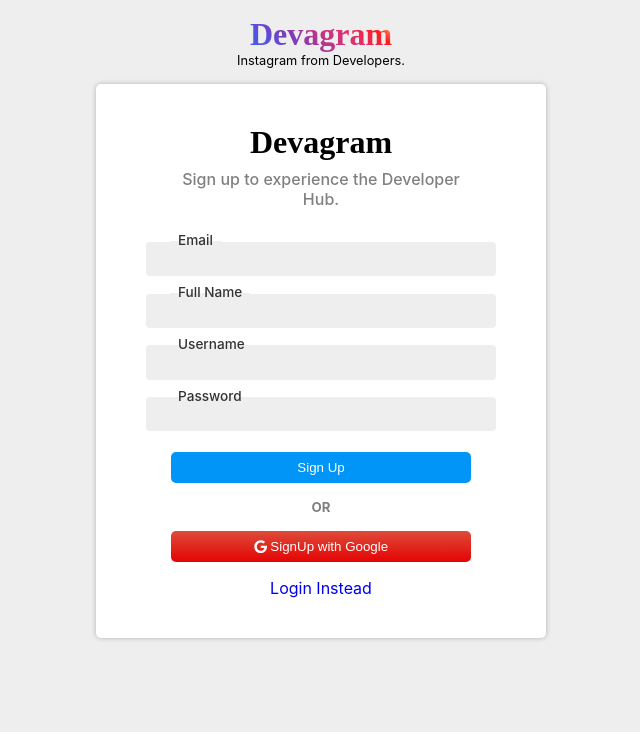
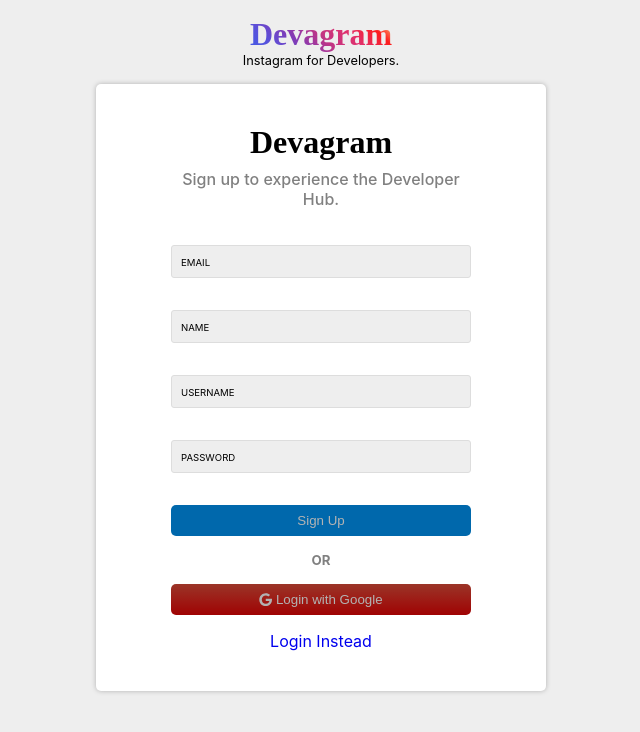
Before and after one commit to dkp1903/devagram, a React (Create React App) app in the folder devagram/: page /signup in a window 1280 px wide. Shown: the top 732 px of the page, without its empty margins (319-959 px from the left). Built offline with nearby package versions, Linux system fonts and the light colour scheme; no server answers; a web font is replaced by a local one.

Commit message:
adde google signIn and signUp

```diff
--- a/devagram/package.json
+++ b/devagram/package.json
@@ -6,8 +6,10 @@
     "@testing-library/jest-dom": "^4.2.4",
     "@testing-library/react": "^9.3.2",
     "@testing-library/user-event": "^7.1.2",
+    "dotenv": "^8.2.0",
     "react": "^16.14.0",
     "react-dom": "^16.14.0",
+    "react-google-login": "^5.1.22",
     "react-icons": "^3.11.0",
     "react-redux": "^7.2.1",
     "react-router-dom": "^5.2.0",
--- /dev/null
+++ b/devagram/src/Components/Auth/GoogleAuth/GoogleAuth.js
@@ -0,0 +1,49 @@
+import React from "react";
+import { GoogleLogin } from "react-google-login";
+
+import Button from "../../Button/Button";
+import { FaGoogle } from "react-icons/fa";
+
+const GoogleAuth = (props) => {
+  const successResponse = (response) => {
+    /**
+     * This will return google data of user like emailId, name, fullname, profileUrl, GoogleId idToken etc.
+     * Make backend api call according and add authType as google
+     */
+
+    console.log(response);
+  };
+
+  const failureResponse = (response) => {
+    /**
+     * Return error if something went wrong
+     * Handle error accordingly
+     */
+
+    console.log(response);
+  };
+
+  return (
+    <GoogleLogin
+      clientId={process.env.REACT_APP_GOOGLE_OAUTH_CLIENT_ID}
+      buttonText="SignIn wih google"
+      onSuccess={successResponse}
+      onFailure={failureResponse}
+      cookiePolicy={"single_host_origin"}
+      theme={"dark"}
+      render={(props) => (
+        <Button
+          type="button"
+          btnType="Google"
+          disabled={props.disabled}
+          onClick={props.onClick}
+        >
+          <FaGoogle style={{ marginRight: "0.2rem" }} />
+          Login with Google
+        </Button>
+      )}
+    />
+  );
+};
+
+export default GoogleAuth;
--- a/devagram/src/Components/Auth/Input/Input.js
+++ b/devagram/src/Components/Auth/Input/Input.js
@@ -1,29 +1,23 @@
 import React, { Fragment } from "react";
-import PropTypes from "prop-types";
 import classes from "./Input.module.css";
 
-const Input = ({ type, placeholder, value, change, name }) => {
+const Input = (props) => {
+  const { type, value, change, name } = props;
   return (
     <Fragment>
+      <label className={classes.label}>
         <input
           className={classes.Input}
           type={type}
           value={value}
           name={name}
           onChange={change}
-        placeholder={placeholder}
-        required
+          {...props}
         />
+        <small className={classes.Small}>{name.toUpperCase()}</small>
+      </label>
     </Fragment>
   );
 };
 
-Input.propTypes = {
-  type: PropTypes.string.isRequired,
-  placeholder: PropTypes.string.isRequired,
-  value: PropTypes.string.isRequired,
-  name: PropTypes.string.isRequired,
-  change: PropTypes.func.isRequired,
-};
-
 export default Input;
--- a/devagram/src/Components/Auth/Input/Input.module.css
+++ b/devagram/src/Components/Auth/Input/Input.module.css
@@ -1,16 +1,38 @@
+.label {
+  position: relative;
+}
 .Input {
   padding: 0.5rem 1rem;
   border-radius: 3px;
   border: 1px solid #ddd;
-  margin: 0.3rem 0.5rem;
+  margin: 1rem auto;
   outline: none;
   background: #eee;
   display: block;
   width: 300px;
+  transition: all 400ms;
 }
 .Input:focus {
-  border-color: gray;
+  outline: 1px solid gray;
+  -moz-outline-radius: 3px;
+  -webkit-outline-radius: 3px;
+  -ms-outline-radius: 3px;
+  -o-outline-radius: 3px;
   background: #fff;
+  transition: all 400ms;
+}
+.Input:focus + .Small,
+.Input:valid + .Small {
+  top: 10%;
+  transition: all 400ms;
+}
+.Small {
+  font-size: 0.6rem;
+  position: absolute;
+  left: 10px;
+  top: 50%;
+  transform: translateY(-50%);
+  transition: all 400ms;
 }
 
 @media (max-width: 500px) {
--- a/devagram/src/Components/Auth/Login/Login.js
+++ b/devagram/src/Components/Auth/Login/Login.js
@@ -1,21 +1,37 @@
-import React, { Fragment } from "react";
+import React, { Fragment, useState } from "react";
 import { Link, Redirect } from "react-router-dom";
 
 import Title from "../Title/Title";
 import classes from "./Login.module.css";
 import Input from "../Input/Input";
 import Button from "../../Button/Button";
-import { FaGoogle, FaFacebook } from "react-icons/fa";
-import { useState } from "react";
+import { FaFacebook } from "react-icons/fa";
+import GoogleAuth from "../GoogleAuth/GoogleAuth";
+import useHandleChange from "../../Hooks/HandleInputChange";
 
 const Login = () => {
-  const [email, setEmail] = useState("");
-  const [password, setPassword] = useState("");
+  const [email, setEmail] = useHandleChange();
+  const [password, setPassword] = useHandleChange();
   const [error, setError] = useState("");
   const [isAuth, setAuth] = useState(false);
 
   const onLogin = (e) => {
     e.preventDefault();
+    const formData = {
+      email: email,
+      password: password,
+    };
+
+    console.log(formData);
+
+    setEmail("");
+    setPassword("");
+
+    /**
+     * To make the api call to post the user data once submitted
+     * below is example of success and failure cases
+     */
+
     if (email === "app@devagram.com" && password === "devagram2020") {
       setAuth(true);
     } else {
@@ -24,8 +40,6 @@
         setError("");
       }, 5000);
     }
-    setEmail("");
-    setPassword("");
   };
 
   if (isAuth) {
@@ -43,26 +57,29 @@
           <Input
             type="email"
             value={email}
-            change={(e) => setEmail(e.target.value)}
+            onChange={setEmail}
             name="email"
-            placeholder="Enter Username or Email"
+            required
+            aria-labelledby="label-email"
           />
           <Input
             type="password"
             value={password}
-            change={(e) => setPassword(e.target.value)}
+            onChange={setPassword}
             name="password"
-            placeholder="Enter password"
+            required
+            aria-labelledby="label-password"
           />
-          <Button type="submit" btnType="Primary">
+          <Button
+            type="submit"
+            btnType="Primary"
+            disabled={!(email && password)}
+          >
             Login
           </Button>
         </form>
         <div className="social-logins">
-          <Button type="button" btnType="Google">
-            <FaGoogle style={{ marginRight: "0.2rem" }} />
-            Login with Google
-          </Button>
+          <GoogleAuth />
           <Button type="button" btnType="Facebook">
             <FaFacebook style={{ marginRight: "0.2rem" }} />
             Login with Facebook
--- a/devagram/src/Components/Auth/Signup/Signup.js
+++ b/devagram/src/Components/Auth/Signup/Signup.js
@@ -2,10 +2,11 @@
 
 import Title from "../Title/Title";
 import Button from "../../Button/Button";
+import Input from "../Input/Input";
 import useHandleChange from "../../Hooks/HandleInputChange";
-import { FaGoogle } from "react-icons/fa";
 import { Link } from "react-router-dom";
 import classes from "./Signup.module.css";
+import GoogleAuth from "../GoogleAuth/GoogleAuth";
 
 const Signup = () => {
   const [email, setEmail] = useHandleChange();
@@ -39,11 +40,7 @@
       <p className={classes.desc}>Sign up to experience the Developer Hub.</p>
 
       <form className={classes["signup-form"]} onSubmit={handleSubmit}>
-        <div className={classes.field}>
-          <span className={classes.label} id="label-email">
-            Email
-          </span>
-          <input
+        <Input
           aria-labelledby="label-email"
           type="email"
           name="email"
@@ -51,13 +48,7 @@
           onChange={setEmail}
           required
         />
-        </div>
-
-        <div className={classes.field}>
-          <span className={classes.label} id="label-fullname">
-            Full Name
-          </span>
-          <input
+        <Input
           aria-labelledby="label-fullname"
           type="text"
           name="name"
@@ -65,13 +56,7 @@
           onChange={setName}
           required
         />
-        </div>
-
-        <div className={classes.field}>
-          <span className={classes.label} id="label-username">
-            Username
-          </span>
-          <input
+        <Input
           aria-labelledby="label-username"
           type="text"
           name="username"
@@ -79,13 +64,7 @@
           onChange={setUsername}
           required
         />
-        </div>
-
-        <div className={classes.field}>
-          <span className={classes.label} id="label-password">
-            Password
-          </span>
-          <input
+        <Input
           aria-labelledby="label-password"
           type="password"
           name="password"
@@ -93,19 +72,18 @@
           onChange={setPassword}
           required
         />
-        </div>
-
-        <Button type="submit" btnType="Primary">
+        <Button
+          type="submit"
+          btnType="Primary"
+          disabled={!(email && name && username && password)}
+        >
           Sign Up
         </Button>
       </form>
 
       <h5 style={{ color: "#808080" }}>OR</h5>
 
-      <Button type="button" btnType="Google">
-        <FaGoogle style={{ marginRight: "0.2rem" }} />
-        SignUp with Google
-      </Button>
+      <GoogleAuth />
 
       <Link to="/login">Login Instead</Link>
     </div>
--- a/devagram/src/Components/Auth/Signup/Signup.module.css
+++ b/devagram/src/Components/Auth/Signup/Signup.module.css
@@ -31,37 +31,3 @@
 .route {
   font-size: 0.7rem;
 }
-
-.field {
-  position: relative;
-  width: 100%;
-  padding: 0.3rem 0;
-  margin-top: 0.5rem;
-}
-
-.label {
-  position: absolute;
-  font-size: 0.85rem;
-  font-weight: 500;
-  color: #333333;
-  top: -0.3rem;
-  left: 1.5rem;
-  padding: 0 0.5rem;
-  background: linear-gradient(180deg, #fff 56%, #eee 44%);
-  z-index: 1;
-}
-
-.label + input {
-  background: #eee;
-  width: 100%;
-  padding: 0.6rem 1rem;
-  border: none;
-  outline: none;
-  border-radius: 4px;
-  color: rgb(49, 49, 49);
-}
-
-.label + input:focus {
-  box-sizing: border-box;
-  outline: 2px solid rgb(99, 99, 99);
-}
--- a/devagram/src/Components/Button/Button.js
+++ b/devagram/src/Components/Button/Button.js
@@ -7,6 +7,8 @@
       <button
         className={[classes.Button, classes[props.btnType]].join(" ")}
         type={props.type}
+        onClick={props.onClick ? props.onClick : () => {}}
+        disabled={props.disabled || false}
       >
         {" "}
         {props.children}{" "}
--- a/devagram/src/Components/Button/Button.module.css
+++ b/devagram/src/Components/Button/Button.module.css
@@ -11,6 +11,16 @@
   cursor: pointer;
   outline: none;
   color: #fff;
+  transition: all 400ms;
+}
+
+.Button:disabled {
+  filter: brightness(0.7);
+  cursor: not-allowed;
+}
+.Button:active {
+  transform: scale(0.9);
+  transition: all 400ms;
 }
 
 .Primary {
--- a/devagram/src/Components/Dashboard/Dashboard.js
+++ b/devagram/src/Components/Dashboard/Dashboard.js
@@ -2,7 +2,7 @@
 // import classes from "./Dashboard.module.css";
 
 const Dashboard = () => {
-  return <h1>Welcome</h1>;
+  return <h1>Welcome to Devagram</h1>;
 };
 
 export default Dashboard;
--- a/devagram/src/Components/Home/Home.js
+++ b/devagram/src/Components/Home/Home.js
@@ -8,7 +8,7 @@
     <div className={classes.Home}>
       <header>
         <h1>Devagram</h1>
-        <p>Instagram from Developers.</p>
+        <p>Instagram for Developers.</p>
       </header>
       <props.child />
     </div>
```
Also changed, not shown: 2 other files (tests, documents, lock files or other folders). Lines whose indentation alone changed are shown as unchanged.
